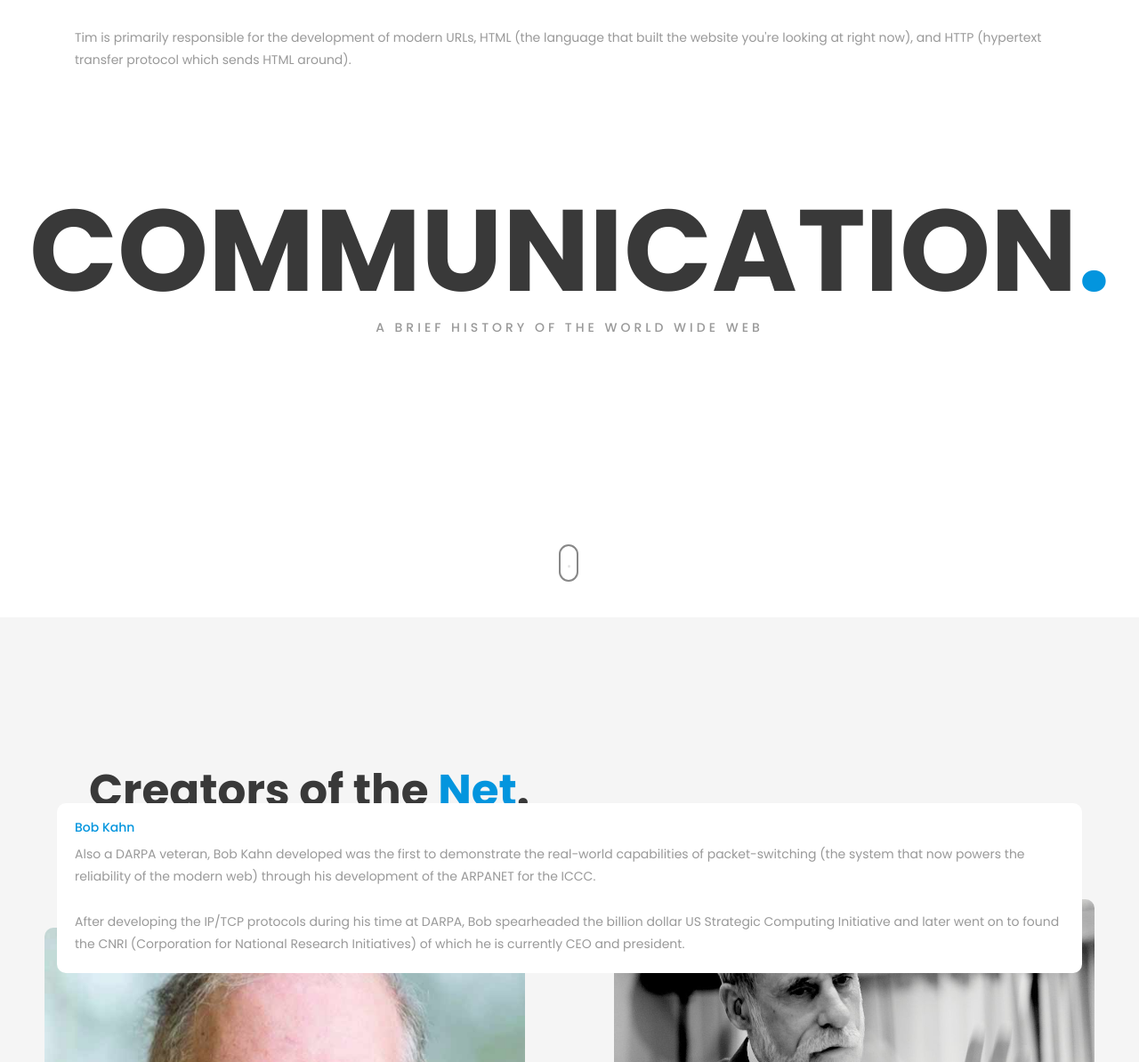
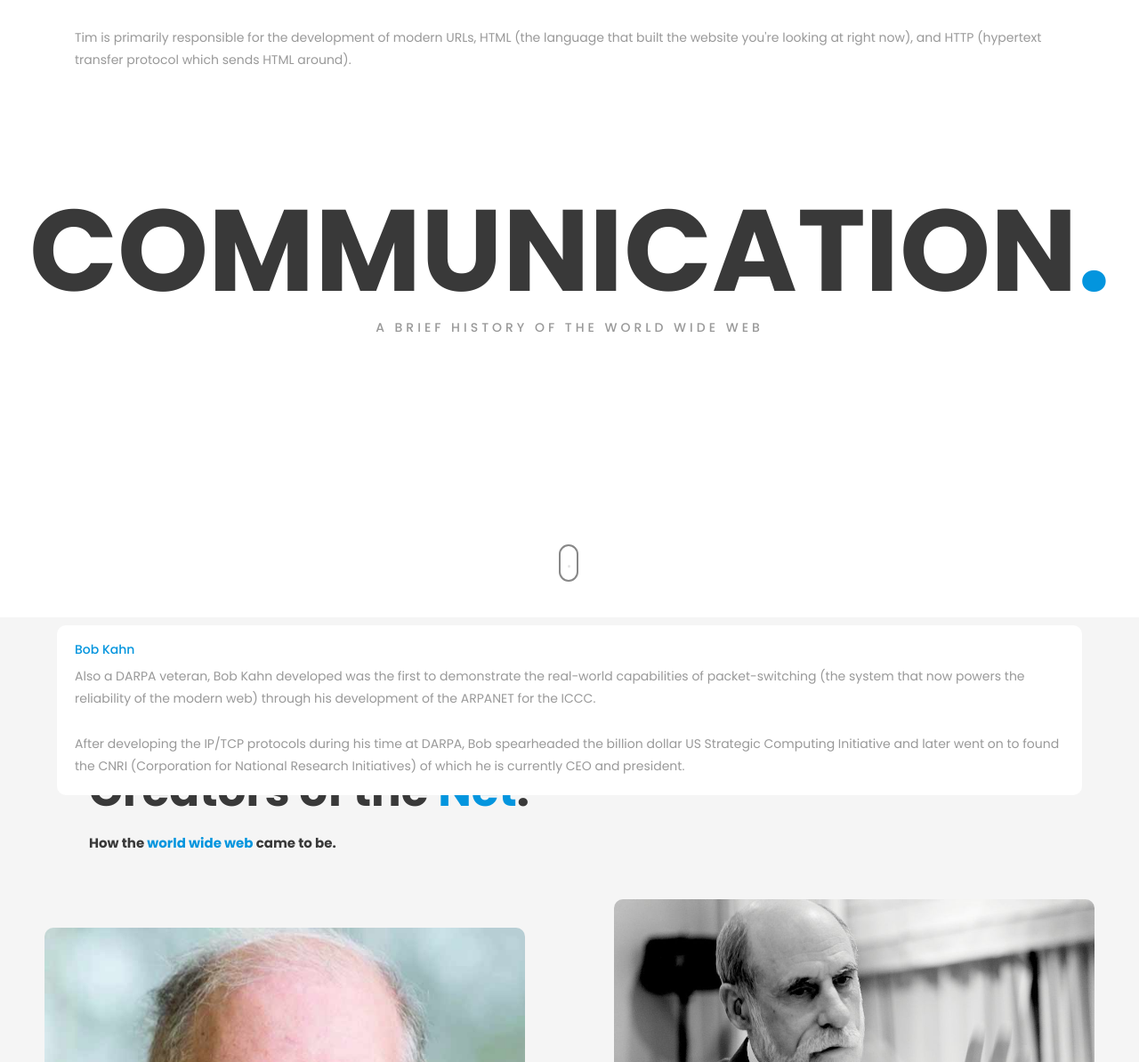
Before and after one commit to nicholaschiang/hist-website, a plain HTML site: page index.html in a window 1280 px wide. Shown: the part 106-1300 px from the top of the page at 89% size. Drawn offline with nearby package versions, Linux system fonts and the light colour scheme; files whose address does not match are found by name.

Commit message:
Update style.css

```diff
--- a/styles/style.css
+++ b/styles/style.css
@@ -200,7 +200,7 @@ h5 {
 }
 
 #bob-kahn .text-box {
-    bottom: -50%;
+    bottom: -25%;
     left: 5%;
 }
 
```
